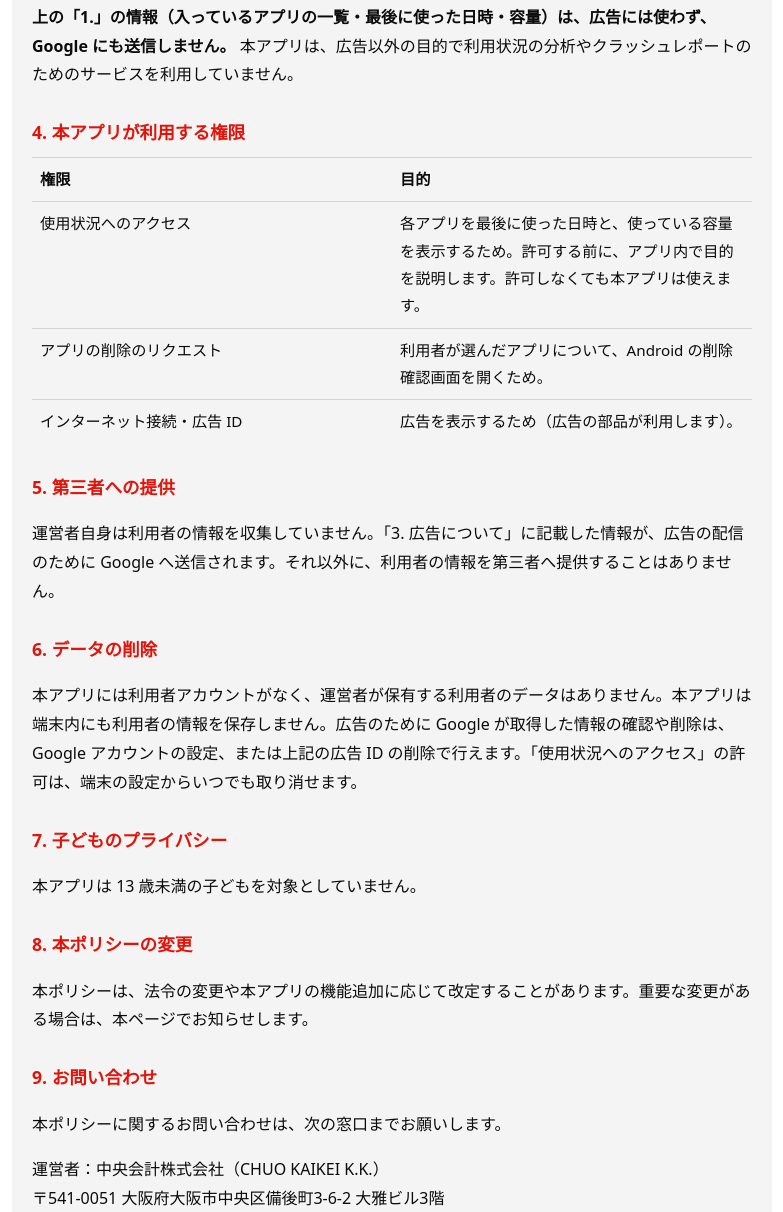
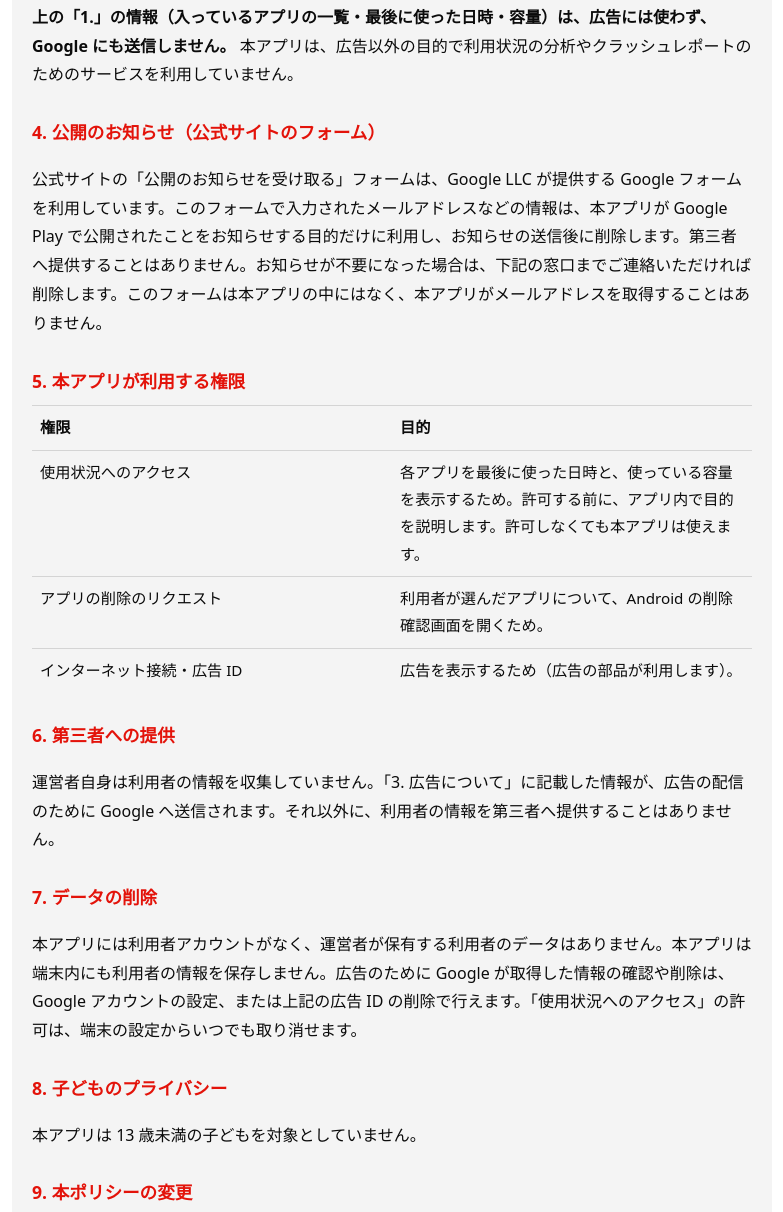
Before and after one commit to NobusatoKomatsu/weight-log, a plain HTML site: page sweep-site/public/privacy.html in a window 1280 px wide. Shown: the part 1523-2735 px from the top of the page, without its empty margins (248-1031 px from the left). Drawn offline with Linux system fonts and the light colour scheme.

Commit message:
アプリ一掃: 公式サイトに「公開のお知らせを受け取る」フォーム（Google フォーム）を埋め込み、プライバシーポリシーに取り扱いを追記
Co-Authored-By: Claude Fable 5.2 <noreply@anthropic.com>
Claude-Session: https://claude.ai/code/session_01WQewJuRn2mGB1EbdpVRuwB

```diff
--- a/sweep-site/public/privacy.html
+++ b/sweep-site/public/privacy.html
@@ -55,7 +55,10 @@
     <p>興味に合わせた広告を止めたい場合は、端末の「設定」を開き、検索欄で「広告」と検索して出てくる画面から、広告 ID のリセットや削除ができます（メニューの場所は機種によって異なります）。</p>
     <p><strong>上の「1.」の情報（入っているアプリの一覧・最後に使った日時・容量）は、広告には使わず、Google にも送信しません。</strong> 本アプリは、広告以外の目的で利用状況の分析やクラッシュレポートのためのサービスを利用していません。</p>
 
-    <h2>4. 本アプリが利用する権限</h2>
+    <h2>4. 公開のお知らせ（公式サイトのフォーム）</h2>
+    <p>公式サイトの「公開のお知らせを受け取る」フォームは、Google LLC が提供する Google フォームを利用しています。このフォームで入力されたメールアドレスなどの情報は、本アプリが Google Play で公開されたことをお知らせする目的だけに利用し、お知らせの送信後に削除します。第三者へ提供することはありません。お知らせが不要になった場合は、下記の窓口までご連絡いただければ削除します。このフォームは本アプリの中にはなく、本アプリがメールアドレスを取得することはありません。</p>
+
+    <h2>5. 本アプリが利用する権限</h2>
     <table>
       <tr><th>権限</th><th>目的</th></tr>
       <tr><td>使用状況へのアクセス</td><td>各アプリを最後に使った日時と、使っている容量を表示するため。許可する前に、アプリ内で目的を説明します。許可しなくても本アプリは使えます。</td></tr>
@@ -63,19 +66,19 @@
       <tr><td>インターネット接続・広告 ID</td><td>広告を表示するため（広告の部品が利用します）。</td></tr>
     </table>
 
-    <h2>5. 第三者への提供</h2>
+    <h2>6. 第三者への提供</h2>
     <p>運営者自身は利用者の情報を収集していません。「3. 広告について」に記載した情報が、広告の配信のために Google へ送信されます。それ以外に、利用者の情報を第三者へ提供することはありません。</p>
 
-    <h2>6. データの削除</h2>
+    <h2>7. データの削除</h2>
     <p>本アプリには利用者アカウントがなく、運営者が保有する利用者のデータはありません。本アプリは端末内にも利用者の情報を保存しません。広告のために Google が取得した情報の確認や削除は、Google アカウントの設定、または上記の広告 ID の削除で行えます。「使用状況へのアクセス」の許可は、端末の設定からいつでも取り消せます。</p>
 
-    <h2>7. 子どものプライバシー</h2>
+    <h2>8. 子どものプライバシー</h2>
     <p>本アプリは 13 歳未満の子どもを対象としていません。</p>
 
-    <h2>8. 本ポリシーの変更</h2>
+    <h2>9. 本ポリシーの変更</h2>
     <p>本ポリシーは、法令の変更や本アプリの機能追加に応じて改定することがあります。重要な変更がある場合は、本ページでお知らせします。</p>
 
-    <h2>9. お問い合わせ</h2>
+    <h2>10. お問い合わせ</h2>
     <p>本ポリシーに関するお問い合わせは、次の窓口までお願いします。</p>
     <p>運営者：中央会計株式会社（CHUO KAIKEI K.K.）<br>
     〒541-0051 大阪府大阪市中央区備後町3-6-2 大雅ビル3階<br>
```
Also changed, not shown: sweep-site/public/index.html (+12 -0 lines).
